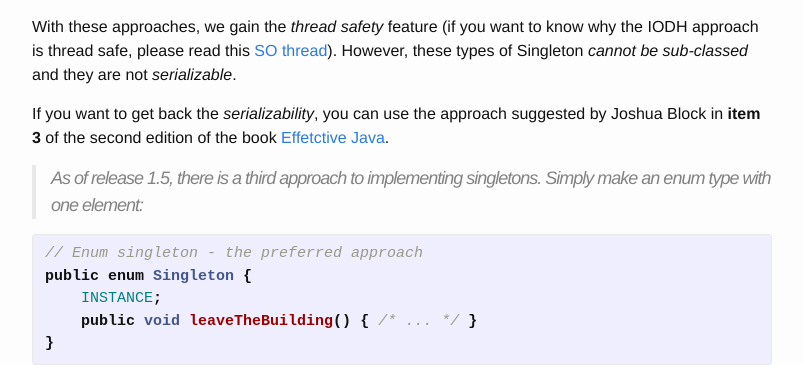
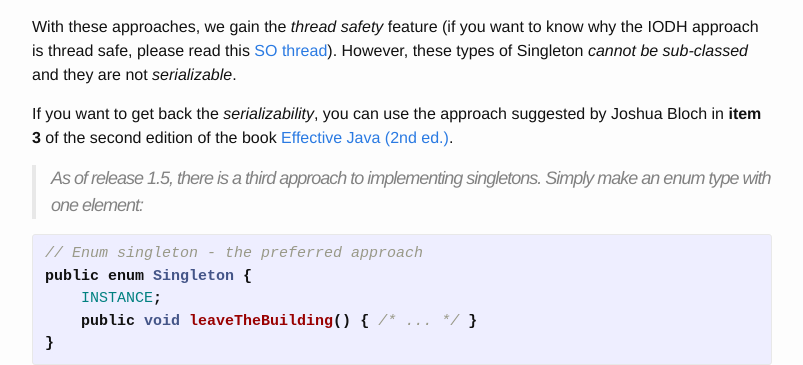
Before and after one commit to rcardin/rcardin.github.io, a Jekyll site: the page built from _posts/2015-07-03-the-good-the-bad-and-the-singleton.markdown, in a window 1280 px wide and 900 px high, scrolled down 2900 px. Shown: the part 155-520 px from the top of the window, without its empty margins (238-1041 px from the left). Built offline with Jekyll 4.4.1, drawn with Linux system fonts in a browser that asks for light colours; comment, search, counter and statistics services are not loaded.

Commit message:
Correct the reference to Effective Java

```diff
--- a/_posts/2015-07-03-the-good-the-bad-and-the-singleton.markdown
+++ b/_posts/2015-07-03-the-good-the-bad-and-the-singleton.markdown
@@ -138,8 +138,8 @@ With these approaches, we gain the *thread safety* feature (if you want to know
 please read this [SO thread](http://stackoverflow.com/questions/20995036/is-initialization-on-demand-holder-idiom-thread-safe-without-a-final-modifier)).
 However, these types of Singleton *cannot be sub-classed* and they are not *serializable*.
 
-If you want to get back the *serializability*, you can use the approach suggested by Joshua Block in **item 3** of the
-second edition of the book [Effetctive Java](http://www.amazon.com/Effective-Java-Edition-Joshua-Bloch/dp/0321356683).
+If you want to get back the *serializability*, you can use the approach suggested by Joshua Bloch in **item 3** of the
+second edition of the book [Effective Java (2nd ed.)](http://www.amazon.com/Effective-Java-Edition-Joshua-Bloch/dp/0321356683).
 
 > As of release 1.5, there is a third approach to implementing singletons. Simply make an enum type with one element:
 
```
